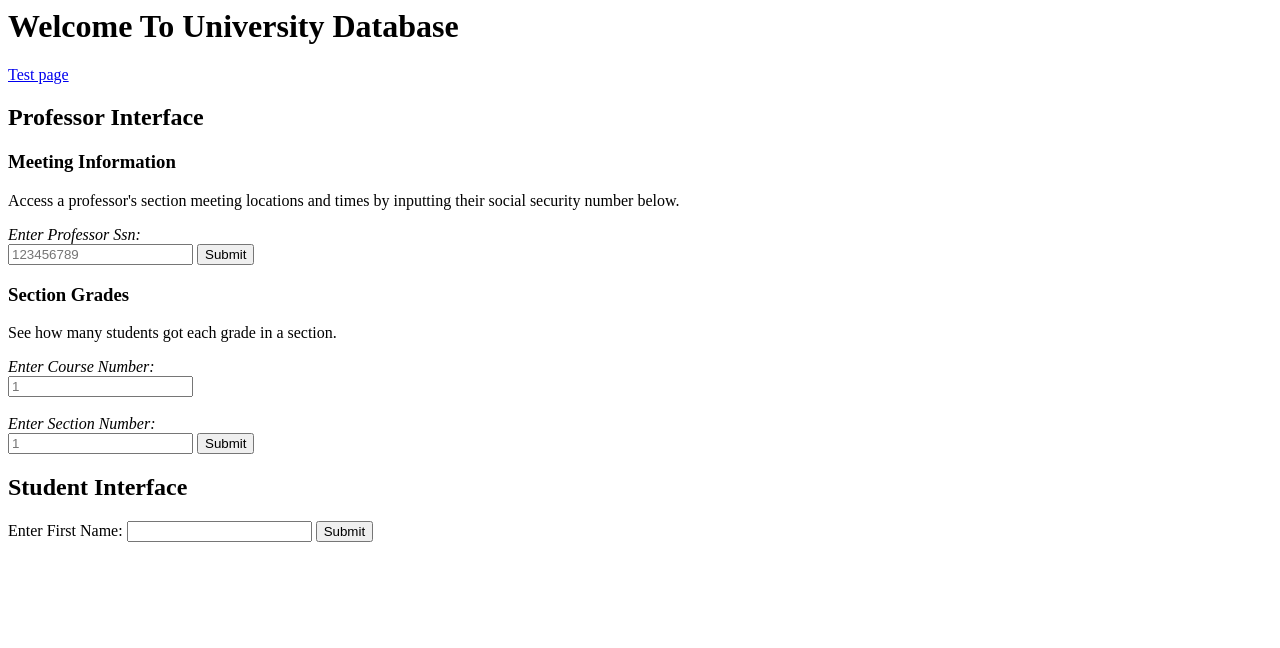
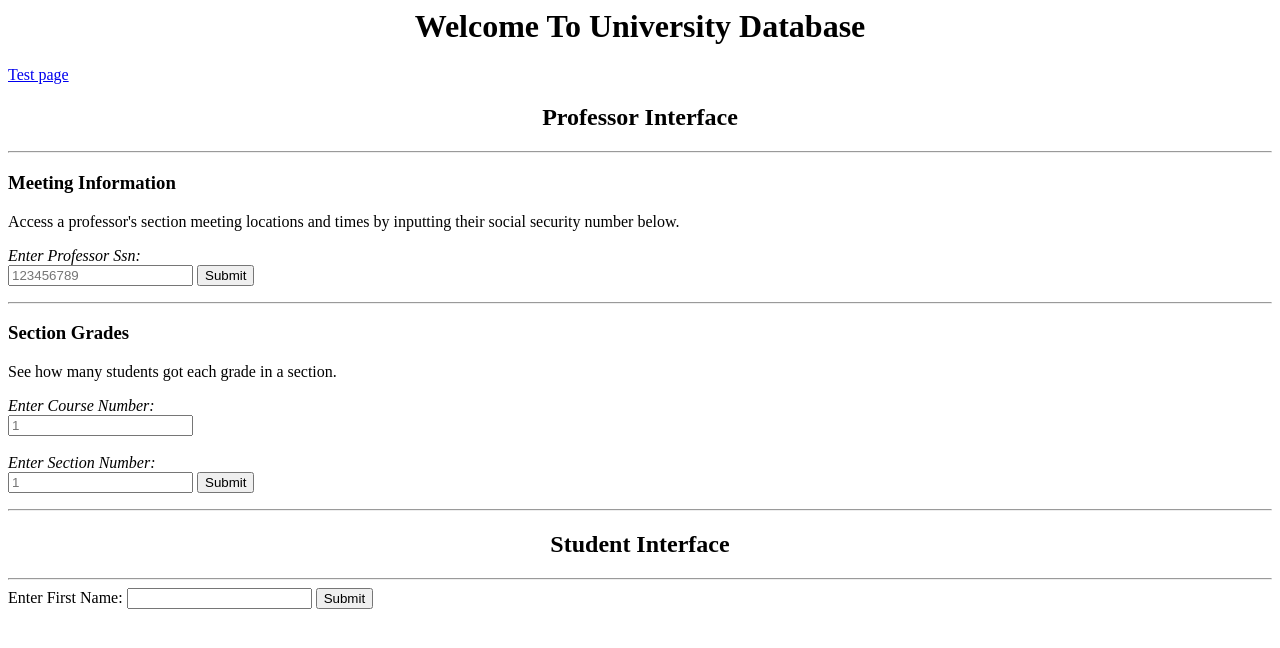
Before and after one commit to rhellwege/CPSC332-Term-Project, a PHP site: page / in a window 1280 px wide. Shown: the top 648 px of the page. Run offline with PHP 8.4, Linux system fonts and the light colour scheme; data that the repository does not hold is empty.

Commit message:
better styling

```diff
--- a/homepage/index.php
+++ b/homepage/index.php
@@ -20,10 +20,11 @@ if ($mysqli->connect_errno) {
 	<title>University DB</title>
 </head>
 <body>
-    <h1>Welcome To University Database</h1>
+    <h1 style="text-align:center">Welcome To University Database</h1>
     <a href="/test.php">Test page</a>
     <div>
-        <h2>Professor Interface</h2>
+        <h2 style="text-align:center">Professor Interface</h2>
+        <hr>
         <h3>Meeting Information</h3>
         <p>
             Access a professor's section meeting locations and times by inputting their social security number below.
@@ -71,6 +72,7 @@ if ($mysqli->connect_errno) {
                 printf("<p>SQL ERROR: %s</p>", $e->getMessage());
             }
         } ?>
+        <hr>
         <h3>Section Grades</h3>
         <p>
             See how many students got each grade in a section.
@@ -108,8 +110,10 @@ if ($mysqli->connect_errno) {
             }
         } ?>
     </div>
+    <hr>
     <div>
-        <h2>Student Interface</h2>
+        <h2 style="text-align:center">Student Interface</h2>
+        <hr>
 
     </div>
     <form action="sample.php" method="POST">
```
